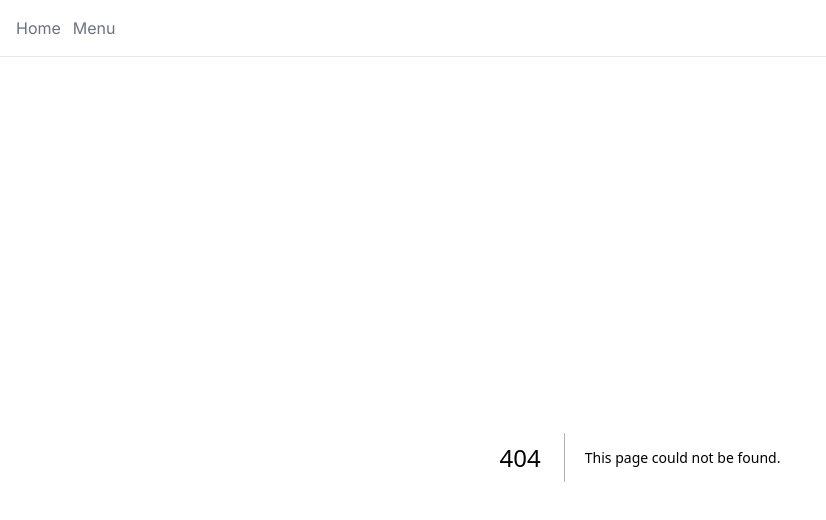
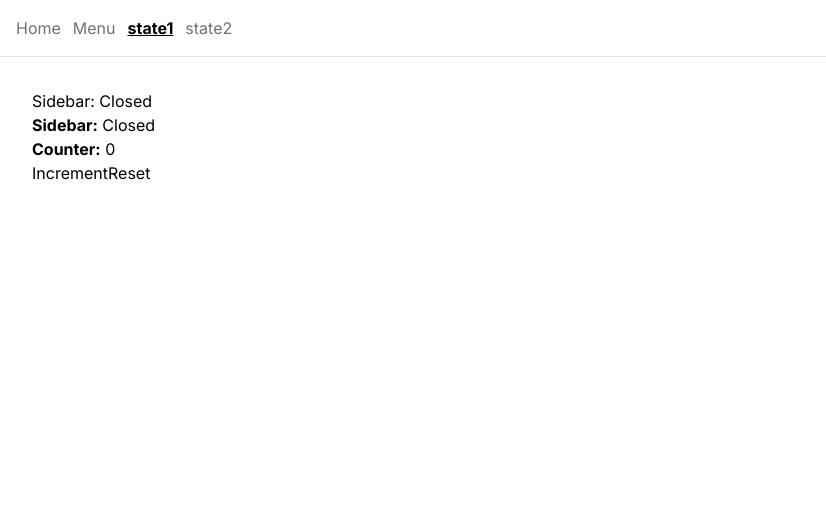
Before and after one commit to sufian-sani/nextjs-dashboard, a Next.js app: page /state1 in a window 1280 px wide. Before the commit this address had no page. Shown: the top 520 px of the page, without its empty margins (0-826 px from the left). Built offline with nearby package versions, Linux system fonts and the light colour scheme; a web font is replaced by a local one.

Commit message:
state practics by contex api

```diff
--- a/app/component/menu.tsx
+++ b/app/component/menu.tsx
@@ -1,7 +1,7 @@
 export default function Menu({ items, selectedId, onPick }) {
     // console.log('---------items',items);
     // console.log('---------selectedId',selectedId);
-    console.log('---------onPick',onPick);
+    // console.log('---------onPick',onPick);
 
   return (
     <div>
--- a/app/layout.tsx
+++ b/app/layout.tsx
@@ -1,6 +1,7 @@
 import '@/app/ui/global.css';
 import { inter } from '@/app/ui/fonts';
 import Header from "@/app/ui/Header";
+import { AppProvider } from "@/app/providers";
 
 export default function RootLayout({
   children,
@@ -10,8 +11,10 @@ export default function RootLayout({
   return (
     <html lang="en">
       <body className={`${inter.className} antialiased`}>
-        <Header />
-        {children}
+        <AppProvider>
+          <Header />
+          {children}
+        </AppProvider>
       </body>
     </html>
   );
--- /dev/null
+++ b/app/providers.tsx
@@ -0,0 +1,31 @@
+"use client";
+import React, { createContext, useContext, useState } from "react";
+
+type AppState = {
+  sidebarOpen: boolean;
+  setSidebarOpen: React.Dispatch<React.SetStateAction<boolean>>;
+  count: number;
+  setCount: React.Dispatch<React.SetStateAction<number>>;
+  count2: number;
+  setCount2: React.Dispatch<React.SetStateAction<number>>;
+};
+
+const AppContext = createContext<AppState | null>(null);
+
+export function AppProvider({ children }: { children: React.ReactNode }) {
+  const [sidebarOpen, setSidebarOpen] = useState(false);
+  const [count, setCount] = useState(0);
+  const [count2, setCount2] = useState(0);
+
+  return (
+    <AppContext.Provider value={{ sidebarOpen, setSidebarOpen, count, setCount, count2, setCount2 }}>
+      {children}
+    </AppContext.Provider>
+  );
+}
+
+export function useApp() {
+  const ctx = useContext(AppContext);
+  if (!ctx) throw new Error("useApp must be used inside AppProvider");
+  return ctx;
+}
--- a/app/seed/route.ts
+++ b/app/seed/route.ts
@@ -104,7 +104,7 @@ async function seedRevenue() {
 export async function GET() {
   try {
     const test = await sql`SELECT 1 as ok`
-    console.log("🚀 ~ GET ~ test:", test)
+    // console.log("🚀 ~ GET ~ test:", test)
     // const result = await sql.begin((sql) => [
     //   seedUsers(),
     //   seedCustomers(),
--- /dev/null
+++ b/app/state1/Header.tsx
@@ -0,0 +1,12 @@
+"use client";
+import { useApp } from "../providers";
+
+export default function Header() {
+  const { sidebarOpen, setSidebarOpen } = useApp();
+
+  return (
+    <button onClick={() => setSidebarOpen((p) => !p)}>
+      Sidebar: {sidebarOpen ? "Open" : "Closed"}
+    </button>
+  );
+}
--- /dev/null
+++ b/app/state1/page.tsx
@@ -0,0 +1,19 @@
+"use client";
+import Header from "./Header";
+import { useApp } from "../providers";
+
+export default function State1Page() {
+  const { sidebarOpen, count, setCount } = useApp();
+
+  return (
+    <div className="p-8">
+      <Header />
+
+      <p><strong>Sidebar:</strong> {sidebarOpen ? "Open" : "Closed"}</p>
+
+      <p><strong>Counter:</strong> {count}</p>
+      <button onClick={() => setCount((c) => c + 1)}>Increment</button>
+      <button onClick={() => setCount(0)}>Reset</button>
+    </div>
+  );
+}
--- /dev/null
+++ b/app/state2/page.tsx
@@ -0,0 +1,26 @@
+"use client";
+// import Header from "./Header";
+import { useApp } from "../providers";
+
+export default function State2Page() {
+  const { count2, setCount2 } = useApp();
+
+
+
+  return (
+    <div className="p-8">
+      {/* <Header />
+
+      <p><strong>Sidebar:</strong> {sidebarOpen ? "Open" : "Closed"}</p>
+
+      <p><strong>Counter:</strong> {count}</p> */}
+      {/* <button onClick={() => setCount((c) => c + 1)}>Increment</button>
+      <button onClick={() => setCount(0)}>Reset</button> */}
+
+        <p>This page does not use the shared state.</p>
+        <p><strong>Counter:</strong> {count2}</p>
+        <button onClick={() => setCount2((c) => c + 1)}>Increment</button>
+        <button onClick={() => setCount2(0)}>Reset</button>
+    </div>
+  );
+}
--- a/app/ui/Header.tsx
+++ b/app/ui/Header.tsx
@@ -8,6 +8,8 @@ export default function Header() {
 
   const isHome = pathname === "/";
   const isMenu = pathname.startsWith("/menu");
+  const isState1 = pathname.startsWith("/state1");
+  const isState2 = pathname.startsWith("/state2");
 
   return (
     <header className="flex gap-3 p-4 border-b">
@@ -24,6 +26,20 @@ export default function Header() {
       >
         Menu
       </Link>
+
+      <Link
+        href="/state1"
+        className={isState1 ? "font-bold underline" : "text-gray-500"}
+      >
+        state1
+      </Link>
+
+      <Link
+        href="/state2"
+        className={isState2 ? "font-bold underline" : "text-gray-500"}
+      >
+        state2
+      </Link>
     </header>
   );
 }
```
